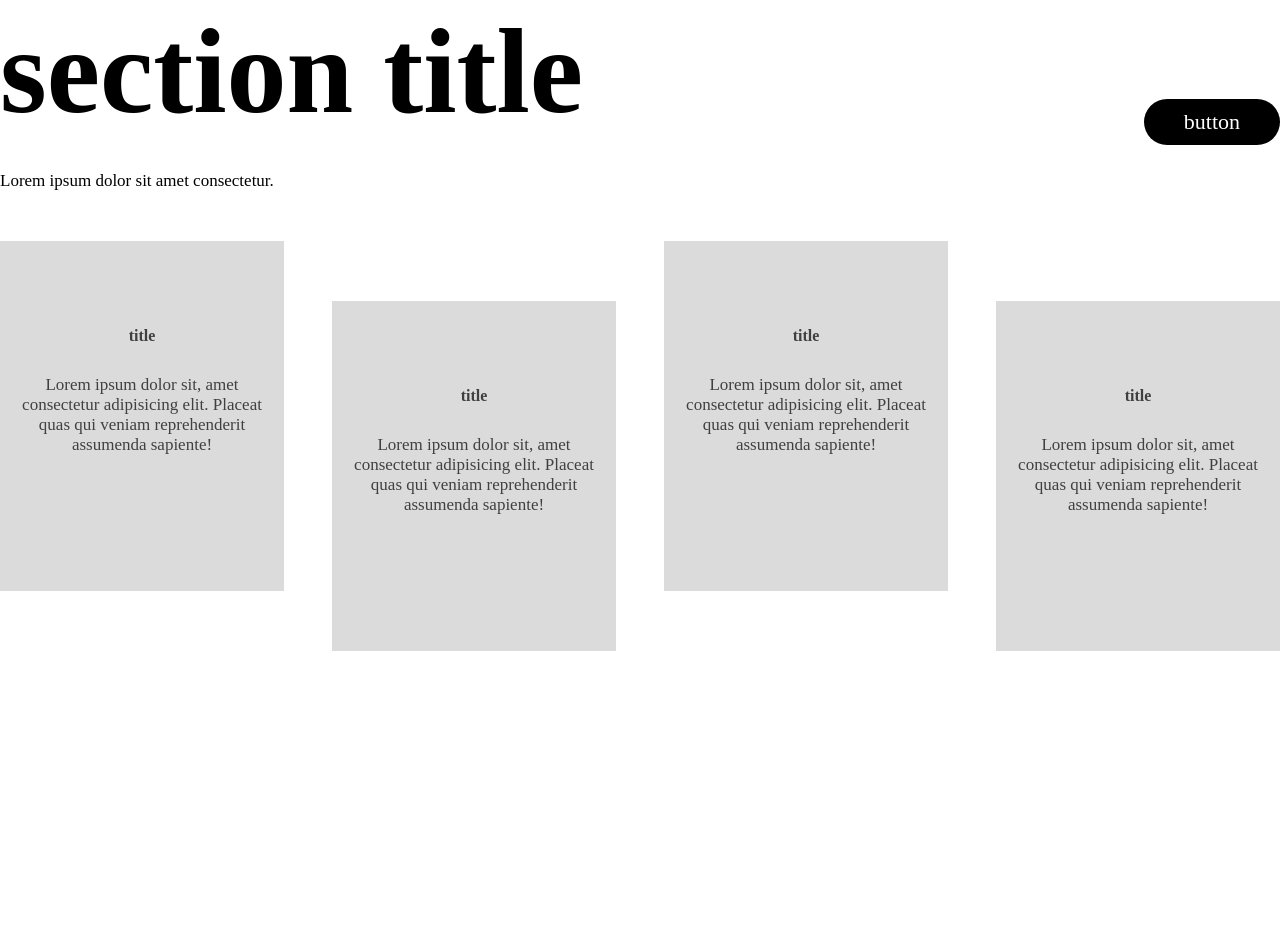
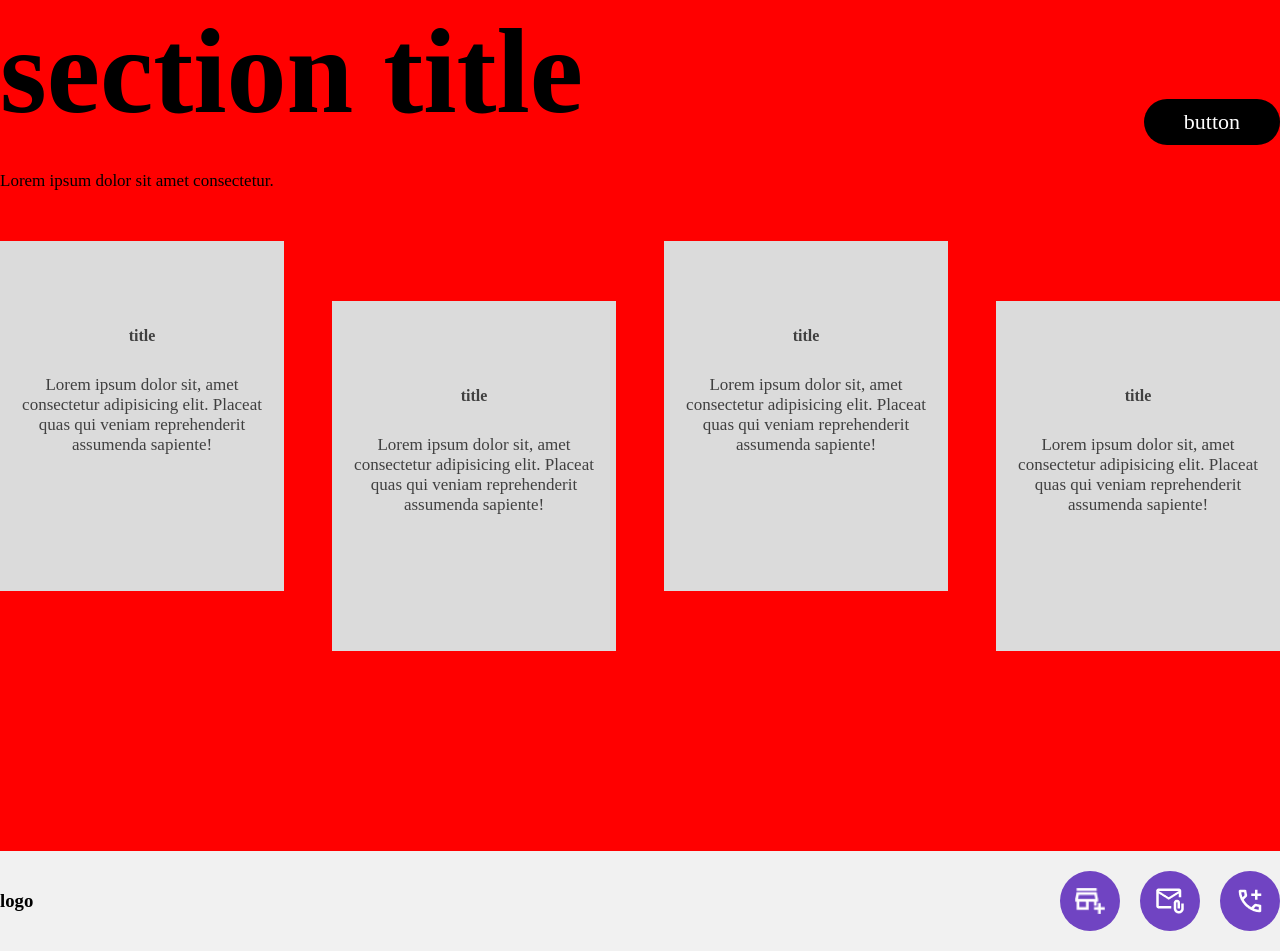
Before and after one commit to joonsol/code-ex-1, a plain HTML site: page index.html in a window 1280 px wide. Shown: the part 2887-3838 px from the top of the page. Before the commit the page ends 3738 px from the top, so only its background shows below. Drawn offline with Linux system fonts and the light colour scheme.

Commit message:
update
update

```diff
--- /dev/null
+++ b/css/media.css
@@ -0,0 +1,5 @@
+@media screen and (max-width:1640px) {
+    body {
+        background-color: red;
+    }
+}
--- a/css/style.css
+++ b/css/style.css
@@ -184,3 +184,29 @@ nav ul a {
 .s04-list li:nth-child(even){
   margin-top:60px ;
 }
+
+footer {
+  background-color: #F1F1F1;
+  padding: 20px 0;
+}
+footer .inner{
+  display: flex;
+  justify-content: space-between;
+  align-items: center;
+}
+.foot-list {
+  display: flex;
+  gap: 20px;
+}
+.foot-list a{
+  display: flex;
+  width: 60px;
+  height: 60px;
+  background-color: #7044C2;
+  justify-content: center;
+  align-items: center;
+  border-radius: 50%;
+}
+.foot-list a img{
+  width: 30px;
+}
--- a/index.html
+++ b/index.html
@@ -6,6 +6,7 @@
   <meta name="viewport" content="width=device-width, initial-scale=1.0">
   <title>Document</title>
   <link rel="stylesheet" href="./css/style.css">
+  <link rel="stylesheet" href="./css/media.css">
 </head>
 
 <body>
@@ -18,10 +19,10 @@
       </h1>
       <nav>
         <ul>
-          <li><a href="#">menu1</a></li>
-          <li><a href="#">menu2</a></li>
-          <li><a href="#">menu3</a></li>
-          <li><a href="#">menu4</a></li>
+          <li><a href="#s01" class="menu-link">menu1</a></li>
+          <li><a href="#s02" class="menu-link">menu2</a></li>
+          <li><a href="#s03" class="menu-link">menu3</a></li>
+          <li><a href="#s04" class="menu-link">menu4</a></li>
         </ul>
       </nav>
     </div>
@@ -144,7 +145,46 @@
       </ul>
     </div>
   </section>
+  <footer>
+    <div class="inner">
+      <h3>logo</h3>
+      <ul class="foot-list">
+        <li>
+          <a href="#">
+            <img src="./img/foot-icon-1.png" alt="icon">
+          </a>
+        </li>
+        <li>
+          <a href="#">
+            <img src="./img/foot-icon-2.png" alt="icon">
+          </a>
+        </li>
+        <li>
+          <a href="#">
+            <img src="./img/foot-icon-3.png" alt="icon">
+          </a>
+        </li>
+      </ul>
+    </div>
+  </footer>
+  <script>
+    const menuLinks = document.querySelectorAll('.menu-link');
+    menuLinks.forEach(link => {
+  link.addEventListener('click', (e) => {
+    e.preventDefault();
+    const targetId = link.getAttribute('href').substring(1);
+    const targetElement = document.getElementById(targetId);
 
+    if (targetElement) {
+      window.scrollTo({
+        top: targetElement.offsetTop,
+        behavior: 'smooth'
+      });
+    }
+  });
+});
+
+  </script>
 </body>
 
 </html>
--- /dev/null
+++ b/media.css
@@ -0,0 +1,5 @@
+@media screen and (max-width:1640px) {
+    body {
+        background-color: red;
+    }
+}
--- a/style.css
+++ b/style.css
@@ -184,3 +184,29 @@ nav ul a {
 .s04-list li:nth-child(even){
   margin-top:60px ;
 }
+
+footer {
+  background-color: #F1F1F1;
+  padding: 20px 0;
+}
+footer .inner{
+  display: flex;
+  justify-content: space-between;
+  align-items: center;
+}
+.foot-list {
+  display: flex;
+  gap: 20px;
+}
+.foot-list a{
+  display: flex;
+  width: 60px;
+  height: 60px;
+  background-color: #7044C2;
+  justify-content: center;
+  align-items: center;
+  border-radius: 50%;
+}
+.foot-list a img{
+  width: 30px;
+}
```
Also changed, not shown: img/foot-icon-1.png (added), img/foot-icon-2.png (added), img/foot-icon-3.png (added).
